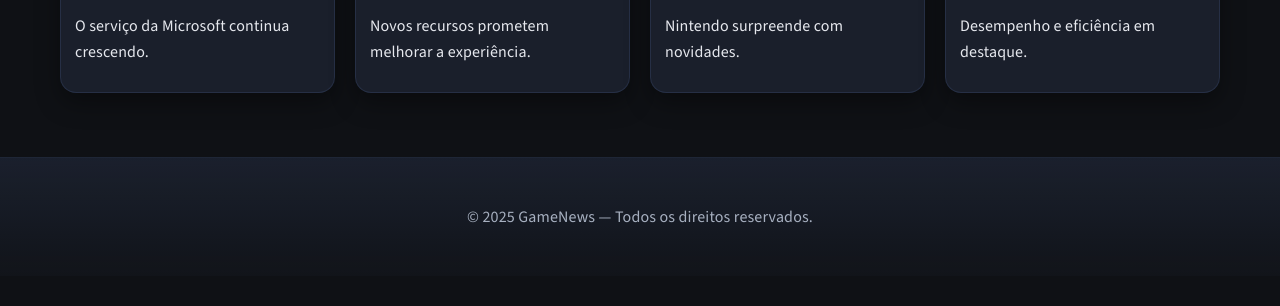
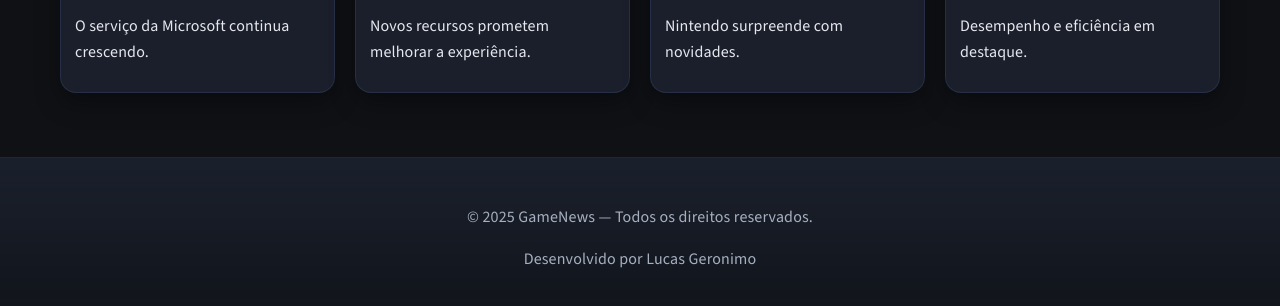
Before and after one commit to LucasSilva321/TCC, a plain HTML site: page index.html in a window 1280 px wide. Shown: the part 932-1238 px from the top of the page. Before the commit the page ends 1208 px from the top, so only its background shows below. Drawn offline with nearby package versions, Linux system fonts and the light colour scheme.

Commit message:
inclusao footer

```diff
--- a/index.html
+++ b/index.html
@@ -120,6 +120,7 @@
 
     <footer>
       <p>© 2025 GameNews — Todos os direitos reservados.</p>
+      <p>Desenvolvido por Lucas Geronimo</p>
     </footer>
 
     <!-- Modais -->
```
